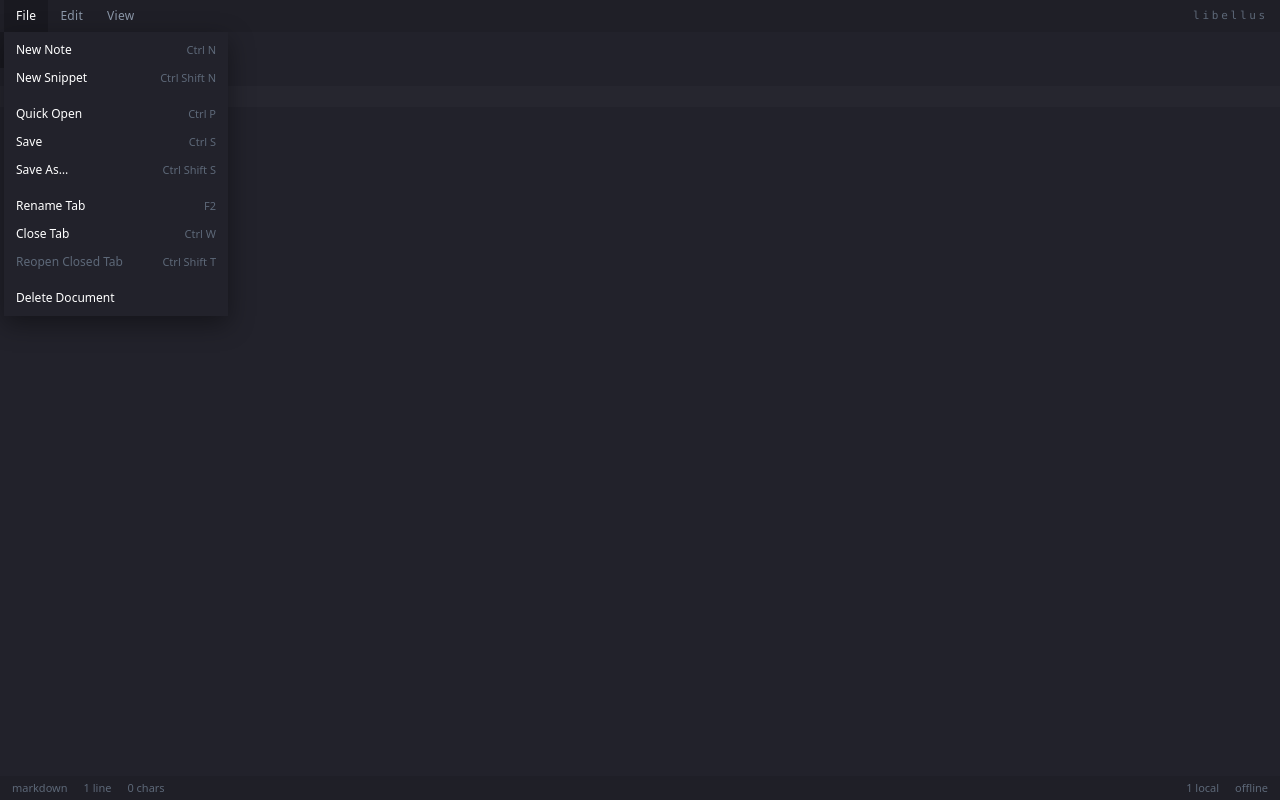
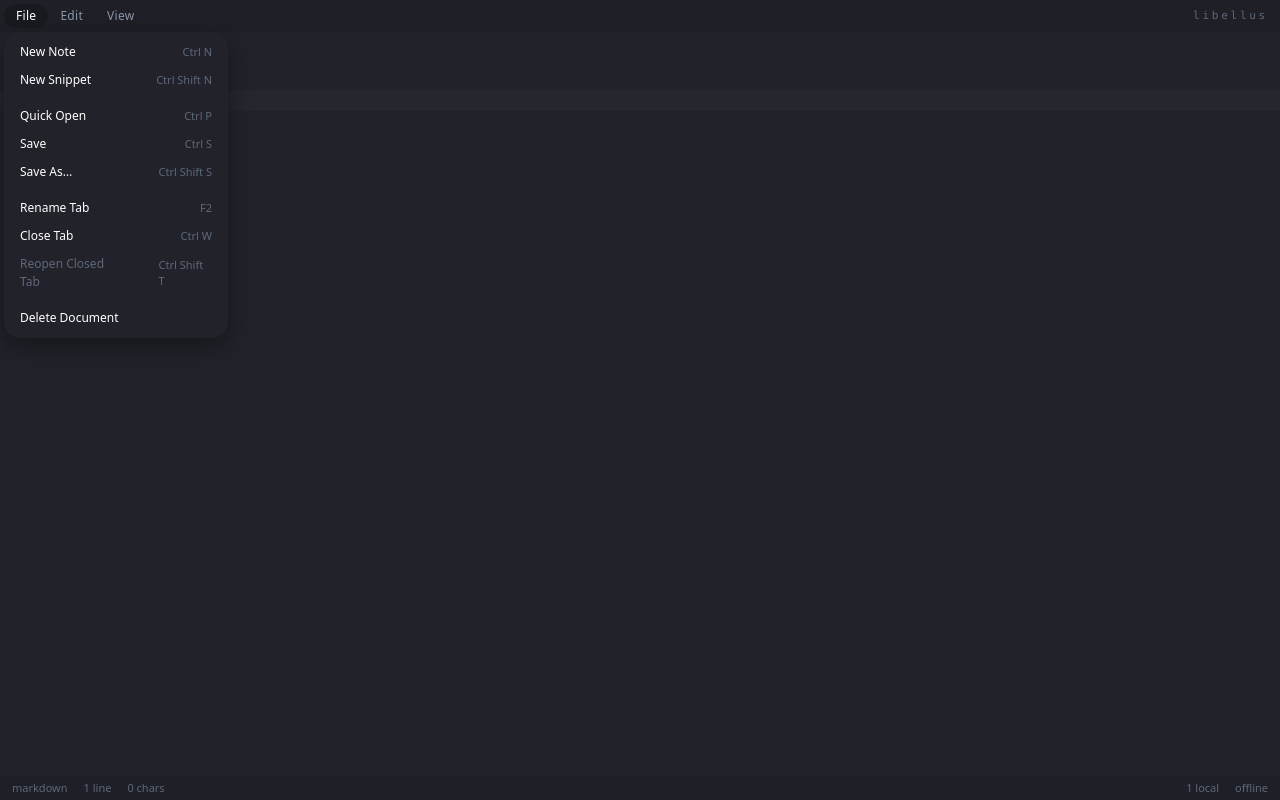
Before and after one commit to wagamela/libellus, a React (Vite) app: page / in a window 1280 px wide. Both pictures are taken after a click on the button "File". Built offline with nearby package versions, Linux system fonts and the light colour scheme.

Commit message:
updated visual style to a high radii style

```diff
--- a/src/components/CommandPalette.tsx
+++ b/src/components/CommandPalette.tsx
@@ -91,7 +91,10 @@ export function CommandPalette({ placeholder, build, onClose }: CommandPalettePr
       onMouseDown={onClose}
     >
       <div
-        className="h-fit w-[min(680px,90vw)] bg-chrome shadow-[0_16px_48px_#00000080]"
+        // `overflow-hidden` is what rounds the query field: it is the top of
+        // this surface rather than a control sitting on it, so it takes the
+        // panel's own corners instead of carrying a radius of its own.
+        className="h-fit w-[min(680px,90vw)] overflow-hidden rounded-xl bg-chrome shadow-[0_16px_48px_#00000080]"
         onMouseDown={(event) => event.stopPropagation()}
       >
         <input
@@ -124,9 +127,11 @@ export function CommandPalette({ placeholder, build, onClose }: CommandPalettePr
           }}
           className="w-full bg-surface px-4 py-3 text-[13px] text-text outline-none placeholder:text-muted"
         />
-        <div ref={listRef} className="max-h-[52vh] overflow-y-auto py-1">
+        {/* The list is inset so a selected row can be a rounded block; the
+            row's own padding makes its text line up with the field above. */}
+        <div ref={listRef} className="max-h-[52vh] overflow-y-auto p-1.5">
           {items.length === 0 && (
-            <div className="px-4 py-3 text-[12px] text-muted">no matches</div>
+            <div className="px-2.5 py-3 text-[12px] text-muted">no matches</div>
           )}
           {items.map((item, index) => (
             // A row is a container rather than one button: deletable rows
@@ -140,7 +145,7 @@ export function CommandPalette({ placeholder, build, onClose }: CommandPalettePr
                 setCursor(index);
                 setArmed(null);
               }}
-              className={`group flex w-full items-baseline gap-3 px-4 py-[6px] ${
+              className={`group flex w-full items-baseline gap-3 rounded-md px-2.5 py-[6px] ${
                 index === cursor ? "bg-raised" : ""
               }`}
             >
@@ -169,7 +174,7 @@ export function CommandPalette({ placeholder, build, onClose }: CommandPalettePr
                   onClick={() => remove(item)}
                   // Negative margin keeps a comfortable hit target from making
                   // the row any taller than its text already makes it.
-                  className={`-my-1 flex h-6 shrink-0 items-center gap-1.5 self-center rounded-xs px-1.5 text-[11px] hover:bg-surface hover:text-text active:bg-pressed ${
+                  className={`-my-1 flex h-6 shrink-0 items-center gap-1.5 self-center rounded-sm px-1.5 text-[11px] hover:bg-surface hover:text-text active:bg-pressed ${
                     armed === item.id
                       ? "bg-surface text-text"
                       : `text-muted ${index === cursor ? "" : "invisible group-hover:visible"}`
--- a/src/components/MenuBar.tsx
+++ b/src/components/MenuBar.tsx
@@ -41,7 +41,9 @@ export function MenuBar({ menus }: { menus: Menu[] }) {
       {menus.map((menu) => (
         <div key={menu.label} className="relative flex">
           <button
-            className={`px-3 text-[12px] tracking-wide ${
+            // Inset from the bar so the open menu's label reads as a rounded
+            // block rather than a full-height column of colour.
+            className={`my-1 rounded-lg px-3 text-[12px] tracking-wide ${
               open === menu.label ? "bg-raised text-text" : "text-dim hover:text-text"
             }`}
             onMouseDown={(event) => {
@@ -53,14 +55,17 @@ export function MenuBar({ menus }: { menus: Menu[] }) {
             {menu.label}
           </button>
           {open === menu.label && (
-            <div className="absolute top-8 left-0 z-50 min-w-56 bg-surface py-1 shadow-[0_8px_24px_#00000066]">
+            // A floating layer: the most rounded surface in the app, with its
+            // items inset far enough that their own rounding never fights the
+            // panel's corners.
+            <div className="absolute top-8 left-0 z-50 min-w-56 rounded-xl bg-surface p-1.5 shadow-[0_8px_24px_#00000066]">
               {menu.items.map((item) => (
                 <div key={item.label}>
                   {/* Groups are spaced apart, never ruled off. */}
                   {item.separatorBefore && <div className="h-2" />}
                   <button
                     disabled={item.disabled}
-                    className={`flex w-full items-center justify-between gap-8 px-3 py-[5px] text-left text-[12px] ${
+                    className={`flex w-full items-center justify-between gap-8 rounded-md px-2.5 py-[5px] text-left text-[12px] ${
                       item.disabled
                         ? "text-muted"
                         : "text-text hover:bg-raised active:bg-pressed"
--- a/src/components/TabBar.tsx
+++ b/src/components/TabBar.tsx
@@ -74,7 +74,7 @@ function TabRename({ doc, onEnd }: { doc: Doc; onEnd: (title: string | null) =>
         if (event.key === "Enter") end(value);
         else if (event.key === "Escape") end(null);
       }}
-      className="min-w-0 flex-1 bg-raised px-1 text-[12px] text-text outline-none placeholder:text-muted"
+      className="min-w-0 flex-1 rounded-sm bg-raised px-1.5 text-[12px] text-text outline-none placeholder:text-muted"
     />
   );
 }
@@ -231,7 +231,7 @@ export function TabBar({
   return (
     <div
       ref={strip}
-      className="flex h-9 shrink-0 items-stretch gap-px overflow-x-auto bg-tabbar"
+      className="flex h-10 shrink-0 items-stretch gap-1 overflow-x-auto bg-tabbar p-1"
     >
       {tabs.map((doc, index) => {
         const active = doc.id === activeId;
@@ -276,11 +276,13 @@ export function TabBar({
               if (event.key === "Enter") onSelect(doc.id);
               else if (event.key === "F2") onRenameStart(doc.id);
             }}
-            // The selected tab is the darker of the pair; the 1px gap between
-            // tabs is the strip showing through. A tab being dragged is lifted
-            // out of that strip — above its neighbours, under the same shadow
-            // the menus cast — and only `transform` ever moves it.
-            className={`group relative flex max-w-60 min-w-28 items-center gap-2 px-3 text-[12px] ${
+            // The selected tab is the darker of the pair. Tabs are rounded
+            // blocks held apart by a small gap and inset from every edge of the
+            // strip, so the strip reads as the surface they sit on rather than a
+            // row they are cut out of. A tab being dragged is lifted out of that
+            // strip — above its neighbours, under the same shadow the menus cast
+            // — and only `transform` ever moves it.
+            className={`group relative flex max-w-60 min-w-28 items-center gap-2 rounded-lg px-3 text-[12px] ${
               active
                 ? "bg-tab-active text-text"
                 : "bg-tab text-dim hover:bg-tab-hover hover:text-text active:bg-pressed"
@@ -322,12 +324,12 @@ export function TabBar({
           </div>
         );
       })}
-      {/* A tab-shaped block, held apart by the same 1px gap as the tabs. */}
+      {/* A tab-shaped block, rounded and spaced like the tabs beside it. */}
       <button
         aria-label="new note"
         title="new note (Ctrl N)"
         onClick={onNew}
-        className="grid w-10 shrink-0 place-items-center bg-tab text-[15px] leading-none text-dim hover:bg-tab-hover hover:text-text active:bg-pressed"
+        className="grid w-10 shrink-0 place-items-center rounded-lg bg-tab text-[15px] leading-none text-dim hover:bg-tab-hover hover:text-text active:bg-pressed"
       >
         +
       </button>
@@ -340,14 +342,14 @@ export function TabBar({
           onMouseDown={(event) => event.stopPropagation()}
           style={{
             left: Math.min(menu.x, window.innerWidth - 160),
-            top: Math.min(menu.y, window.innerHeight - 8 - items.length * 26),
+            top: Math.min(menu.y, window.innerHeight - 20 - items.length * 26),
           }}
-          className="fixed z-50 min-w-36 bg-surface py-1 shadow-[0_8px_24px_#00000066]"
+          className="fixed z-50 min-w-36 rounded-xl bg-surface p-1.5 shadow-[0_8px_24px_#00000066]"
         >
           {items.map((item) => (
             <button
               key={item.label}
-              className={`block w-full px-3 py-[5px] text-left text-[12px] text-text hover:bg-raised active:bg-pressed ${
+              className={`block w-full rounded-md px-2.5 py-[5px] text-left text-[12px] text-text hover:bg-raised active:bg-pressed ${
                 armed === item.label ? "bg-raised" : ""
               }`}
               onClick={() => {
--- a/src/styles.css
+++ b/src/styles.css
@@ -39,8 +39,18 @@
     "Geist Mono Variable", ui-monospace, "SFMono-Regular", Menlo, Consolas,
     monospace;
 
-  --radius-xs: 2px;
-  --radius-sm: 3px;
+  /* Corner radii. The geometry is soft: every surface whose edge the user can
+     see is rounded, and the scale grows with the thing it rounds, so a control
+     inside a panel is always rounded less than the panel holding it. Rounding
+     is the one piece of shape in the interface — it does the work separator
+     lines are not allowed to do, giving a block a readable edge against a
+     surface almost the same colour as it. */
+  --radius-xs: 4px;
+  --radius-sm: 6px;
+  --radius-md: 8px;
+  --radius-lg: 12px;
+  /* Floating layers only: menus, the context menu, the command palette. */
+  --radius-xl: 16px;
 
   /* The editor's leading. Chrome drawn into a line of the document — the
      header on a snippet, for one — sizes itself from this rather than
@@ -145,6 +155,7 @@
 }
 ::-webkit-scrollbar-thumb {
   background: #2e3742;
+  border-radius: 5px;
   border: 3px solid transparent;
   background-clip: content-box;
   transition: background-color var(--duration-hover) linear;
@@ -207,6 +218,7 @@
 }
 .cm-editor .cm-searchMatch {
   background: #3b4a5c;
+  border-radius: var(--radius-xs);
   outline: 1px solid var(--color-accent-dim);
 }
 .cm-editor .cm-panels {
@@ -218,7 +230,7 @@
   background: var(--color-raised);
   border: 0;
   color: var(--color-text);
-  border-radius: 2px;
+  border-radius: var(--radius-sm);
   padding: 2px 6px;
 }
 .cm-tooltip.cm-tooltip-autocomplete > ul {
@@ -249,7 +261,7 @@
   max-height: 26rem;
   width: auto;
   height: auto;
-  border-radius: var(--radius-sm);
+  border-radius: var(--radius-md);
   background: var(--color-raised);
   object-fit: contain;
 }
@@ -258,7 +270,7 @@
   content: "image missing";
   color: var(--color-muted);
   background: var(--color-raised);
-  border-radius: var(--radius-sm);
+  border-radius: var(--radius-md);
   padding: 10px 12px;
 }
 
@@ -277,11 +289,11 @@
   /* Both sides, so the header's field sits in the middle of the header. */
   padding-top: var(--inset-code);
   padding-bottom: var(--inset-code);
-  border-radius: var(--radius-sm) var(--radius-sm) 0 0;
+  border-radius: var(--radius-md) var(--radius-md) 0 0;
 }
 .cm-editor .cm-code-close {
   padding-bottom: var(--inset-code);
-  border-radius: 0 0 var(--radius-sm) var(--radius-sm);
+  border-radius: 0 0 var(--radius-md) var(--radius-md);
 }
 /* The caret's line still reads inside a block: the active line is one step
    lighter than the block surface rather than the editor's default wash, which
@@ -326,7 +338,7 @@
   font-size: 11px;
   line-height: 1.5;
   border: 0;
-  border-radius: var(--radius-xs);
+  border-radius: var(--radius-sm);
   outline: 0;
 }
 .cm-editor .cm-code-lang::placeholder {
@@ -373,7 +385,7 @@
   font-size: 10px;
   line-height: 1.4;
   padding: 1px 5px;
-  border-radius: var(--radius-xs);
+  border-radius: var(--radius-sm);
   color: var(--color-muted);
 }
 .cm-editor .cm-code-copy:hover {
```
Also changed, not shown: 1 other file (tests, documents, lock files or other folders).
